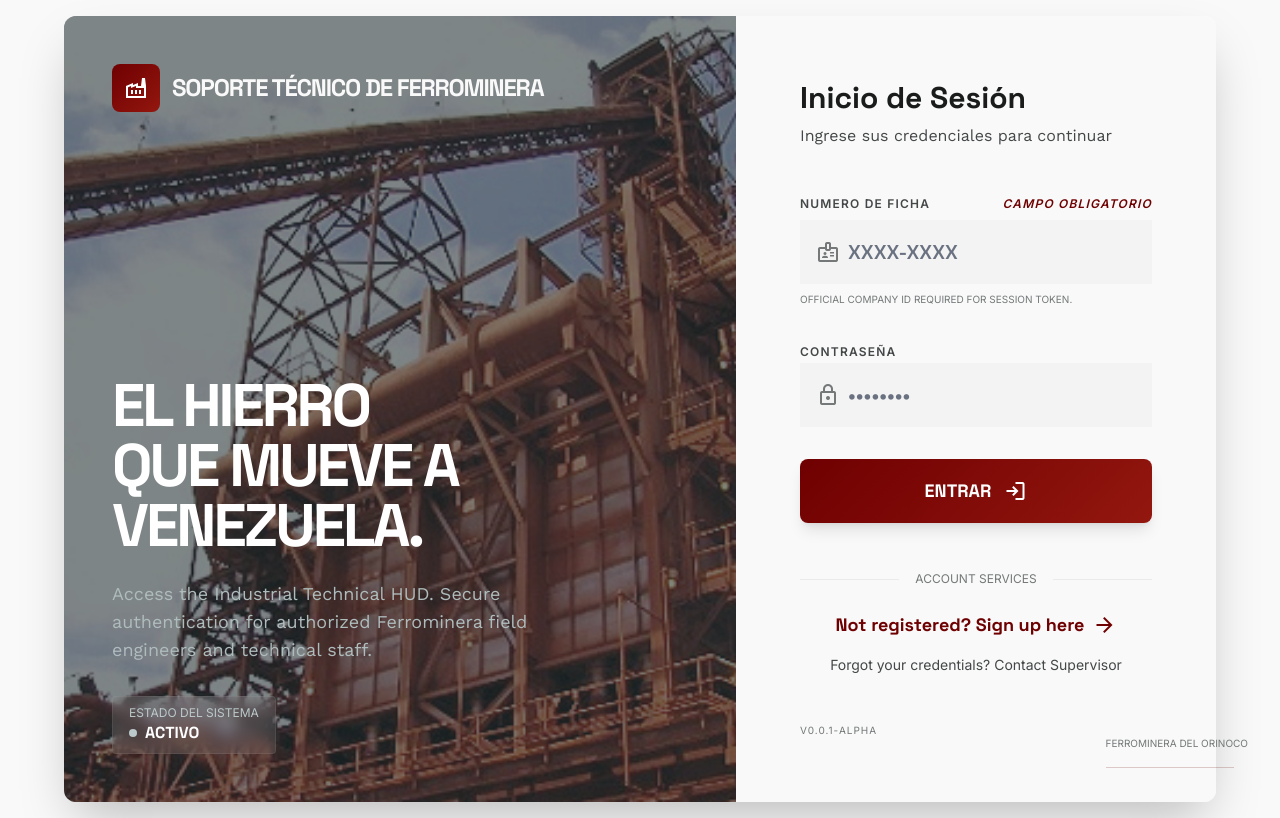
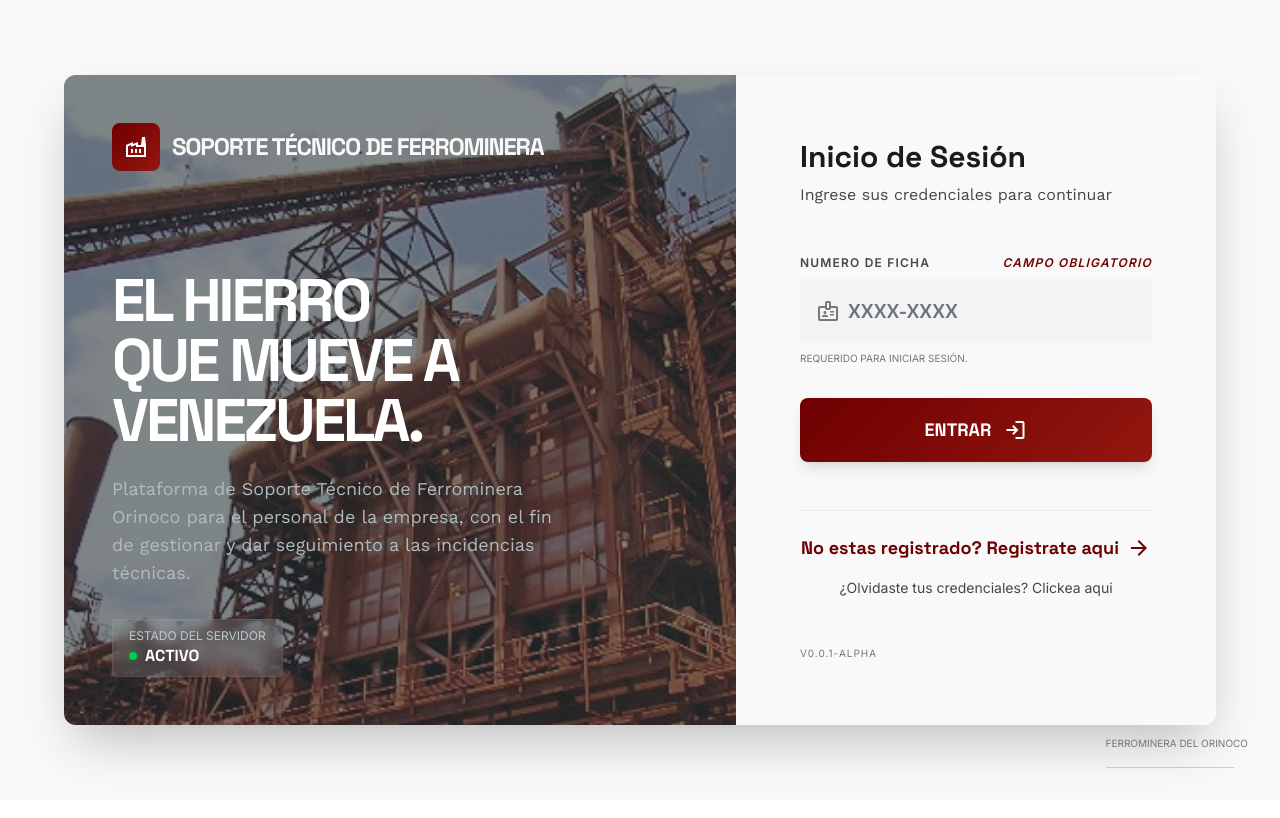
Before and after one commit to jgarcia691/SIFMO_frontend, a React (Vite) app: page /login in a window 1280 px wide. Built offline with nearby package versions, Linux system fonts and the light colour scheme.

Commit message:
ajustes pequeños en la interfaz

```diff
--- a/src/pages/Dashboard/components/MainContent.jsx
+++ b/src/pages/Dashboard/components/MainContent.jsx
@@ -7,9 +7,8 @@
         <div className="flex flex-col md:flex-row justify-between items-start md:items-end gap-6 mb-12">
           <div className="space-y-2">
             <h1 className="text-5xl font-headline font-black text-on-surface uppercase tracking-tighter leading-none">
-              Technical <span className="text-primary italic">Overview</span>
+              Panel de <span className="text-primary italic">Control</span>
             </h1>
-            <p className="text-stone-500 font-body text-lg max-w-md">Control panel for industrial maintenance operations and active technical incident reporting.</p>
           </div>
           <div className="flex items-center gap-4 bg-surface-container-low p-2 rounded-lg">
             <div className="px-4 py-2 text-center">
--- a/src/pages/Dashboard/components/Sidebar.jsx
+++ b/src/pages/Dashboard/components/Sidebar.jsx
@@ -1,4 +1,5 @@
 import React from 'react';
+import { Link } from 'react-router-dom';
 
 const Sidebar = () => {
   return (
@@ -8,9 +9,8 @@
           <div className="w-8 h-8 shrink-0 bg-primary rounded flex items-center justify-center">
             <span className="material-symbols-outlined text-white text-sm" style={{ fontVariationSettings: "'FILL' 1" }}>precision_manufacturing</span>
           </div>
-          <h2 className="font-headline text-lg font-black text-stone-900 dark:text-stone-100 uppercase tracking-tight opacity-0 group-hover:opacity-100 transition-opacity duration-300">Industrial Tectonics</h2>
+          <h2 className="font-headline text-lg font-black text-stone-900 dark:text-stone-100 uppercase tracking-tight opacity-0 group-hover:opacity-100 transition-opacity duration-300">SIFMO</h2>
         </div>
-        <p className="font-body text-[10px] uppercase font-bold tracking-widest text-stone-500 px-1 opacity-0 group-hover:opacity-100 transition-opacity duration-300">Technical HUD v1.0</p>
       </div>
       <nav className="flex-1 space-y-1">
         <a className="flex items-center gap-3 px-3 py-3 bg-stone-200 dark:bg-stone-800 text-red-700 dark:text-red-400 border-l-4 border-red-700 font-headline text-sm uppercase font-semibold transition-transform active:scale-90" href="#dashboard">
@@ -27,10 +27,10 @@
         </a>
       </nav>
       <div className="mt-auto pt-6 border-t border-stone-200 dark:border-stone-800 space-y-4">
-        <a className="flex items-center gap-3 px-3 py-2 text-stone-600 dark:text-stone-400 hover:text-red-600 font-headline text-sm uppercase font-semibold border-l-4 border-transparent" href="#logout">
+        <Link className="flex items-center gap-3 px-3 py-2 text-stone-600 dark:text-stone-400 hover:text-red-600 font-headline text-sm uppercase font-semibold border-l-4 border-transparent" to="/login">
           <span className="material-symbols-outlined text-xl shrink-0">logout</span>
           <span className="opacity-0 group-hover:opacity-100 transition-opacity duration-300">Cerrar Sesión</span>
-        </a>
+        </Link>
       </div>
     </aside>
   );
--- a/src/pages/Login/components/LoginForm.jsx
+++ b/src/pages/Login/components/LoginForm.jsx
@@ -32,21 +32,7 @@
                             type="text"
                         />
                     </div>
-                    <p className="text-[10px] text-outline uppercase font-label">Official company ID required for session token.</p>
-                </div>
-
-                {/* Password/Secondary Verification (Standard UX) */}
-                <div className="space-y-2">
-                    <label className="font-label text-xs font-semibold uppercase tracking-widest text-on-surface-variant" htmlFor="pass">Contraseña</label>
-                    <div className="relative">
-                        <span className="material-symbols-outlined absolute left-4 top-1/2 -translate-y-1/2 text-outline" data-icon="lock">lock</span>
-                        <input
-                            className="w-full bg-surface-container-low border-none h-16 pl-12 pr-4 text-xl font-headline font-semibold text-on-surface focus:ring-0 focus:bg-surface-container-high transition-all border-b-2 border-transparent focus:border-primary"
-                            id="pass"
-                            placeholder="••••••••"
-                            type="password"
-                        />
-                    </div>
+                    <p className="text-[10px] text-outline uppercase font-label">Requerido para iniciar sesión.</p>
                 </div>
 
                 {/* Action Button */}
@@ -66,16 +52,16 @@
                         <div className="w-full border-t border-outline-variant/30"></div>
                     </div>
                     <div className="relative flex justify-center text-xs uppercase">
-                        <span className="bg-surface px-4 text-outline font-label">Account Services</span>
+                        <span className="bg-surface px-4 text-outline font-label"> </span>
                     </div>
                 </div>
                 <div className="flex flex-col gap-4">
                     <a className="font-headline font-bold text-primary hover:text-primary-container transition-colors text-lg inline-flex items-center justify-center gap-2" href="#">
-                        Not registered? Sign up here
+                        No estas registrado? Registrate aqui
                         <span className="material-symbols-outlined text-base" data-icon="arrow_forward">arrow_forward</span>
                     </a>
                     <a className="font-label text-sm text-on-surface-variant hover:text-on-surface transition-colors" href="#">
-                        Forgot your credentials? Contact Supervisor
+                        ¿Olvidaste tus credenciales? Clickea aqui
                     </a>
                 </div>
             </div>
--- a/src/pages/Login/components/LoginHero.jsx
+++ b/src/pages/Login/components/LoginHero.jsx
@@ -1,6 +1,35 @@
-import React from 'react';
+import React, { useState, useEffect } from 'react';
 
 const LoginHero = () => {
+    const [serverStatus, setServerStatus] = useState('VERIFICANDO...');
+
+    useEffect(() => {
+        const checkServer = async () => {
+            try {
+                // Intenta contactar la ruta raiz del API
+                const response = await fetch('http://localhost:3000/');
+                if (response.ok) {
+                    setServerStatus('ACTIVO');
+                } else {
+                    setServerStatus('ERROR');
+                }
+            } catch (error) {
+                // Si la red falla o el servidor está apagado
+                setServerStatus('INACTIVO');
+            }
+        };
+
+        checkServer();
+        const intervalId = setInterval(checkServer, 10000); // Polling cada 10 seg
+        return () => clearInterval(intervalId);
+    }, []);
+
+    const getStatusDotColor = () => {
+        if (serverStatus === 'ACTIVO') return 'bg-green-500 shadow-[0_0_8px_rgba(34,197,94,0.6)]';
+        if (serverStatus === 'VERIFICANDO...') return 'bg-amber-500 shadow-[0_0_8px_rgba(245,158,11,0.6)]';
+        return 'bg-red-500 shadow-[0_0_8px_rgba(239,68,68,0.6)] animate-none';
+    };
+
     return (
         <div className="hidden lg:flex lg:col-span-7 relative flex-col justify-between p-12 bg-tertiary overflow-hidden">
             {/* Background Image with Texture */}
@@ -29,15 +58,15 @@
                     EL HIERRO <br/>QUE MUEVE A VENEZUELA.
                 </h1>
                 <p className="text-on-tertiary-container max-w-md font-body text-lg">
-                    Access the Industrial Technical HUD. Secure authentication for authorized Ferrominera field engineers and technical staff.
+                    Plataforma de Soporte Técnico de Ferrominera Orinoco para el personal de la empresa, con el fin de gestionar y dar seguimiento a las incidencias técnicas.
                 </p>
 
                 <div className="mt-8 flex gap-6">
                     <div className="bg-surface-container-low/10 backdrop-blur px-4 py-2 rounded-sm border border-outline-variant/10">
-                        <span className="font-label text-xs uppercase text-tertiary-fixed-dim block">Estado del Sistema</span>
+                        <span className="font-label text-xs uppercase text-tertiary-fixed-dim block">Estado del Servidor</span>
                         <span className="font-headline font-bold text-on-tertiary flex items-center gap-2">
-                            <span className="w-2 h-2 rounded-full bg-tertiary-fixed-dim animate-pulse"></span>
-                            ACTIVO
+                            <span className={`w-2 h-2 rounded-full ${getStatusDotColor()} ${serverStatus === 'ACTIVO' ? 'animate-pulse' : ''}`}></span>
+                            {serverStatus}
                         </span>
                     </div>
                   {/*}  <div className="bg-surface-container-low/10 backdrop-blur px-4 py-2 rounded-sm border border-outline-variant/10">
```
